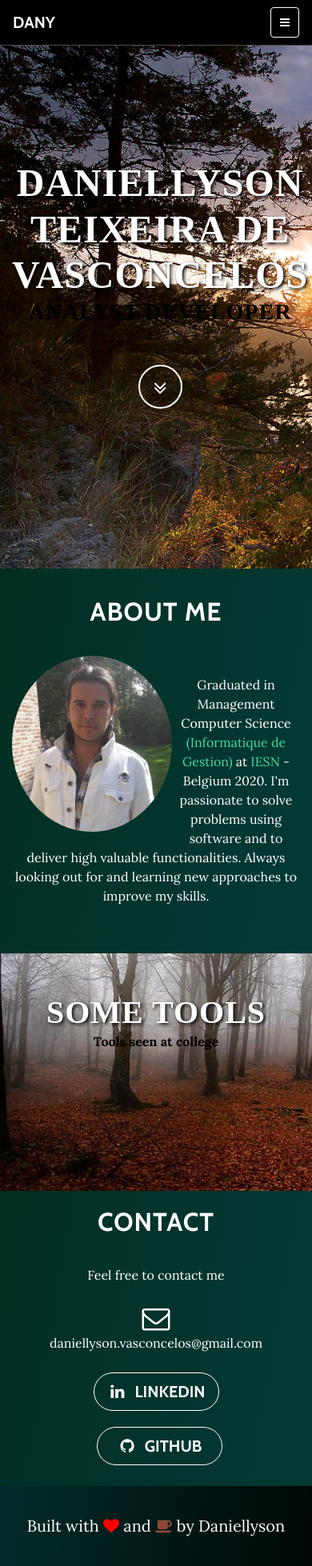
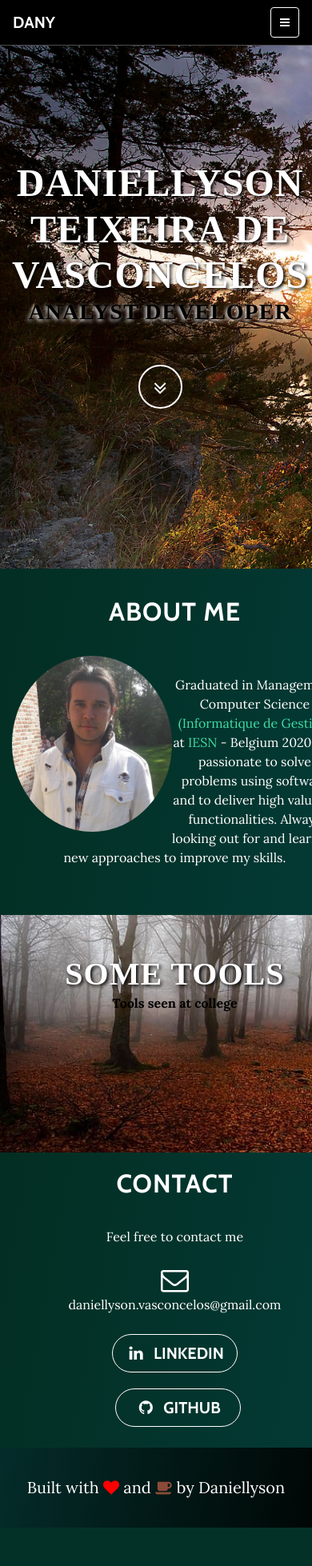
Before and after one commit to Daniellyson/dev, a PHP site: page / in a window 390 px wide; the page is wider, and only the part inside the window is pictured. Shown: that part at 80% size. After the commit the page ends 1910 px from the top of that part, so only its background shows below. Run offline with PHP 8.4, Linux system fonts and the light colour scheme.

Commit message:
phone size

```diff
--- a/assets/static/myStyle.css
+++ b/assets/static/myStyle.css
@@ -1,3 +1,9 @@
+@media only screen and (max-width: 600px) {
+    section {
+      width: 112%;
+    }
+}
+
 .me {
     font-size: 300%;
     margin: 0;
@@ -20,6 +26,7 @@ h3 {
     font-size: 175%;
     font-family: 'Times New Roman', Times, serif;
     color: black;
+    text-shadow: -2px 2px 5px white;
 }
 
 .intro-text {
@@ -82,6 +89,7 @@ footer{
 
 footer p {
     font-size: 125%;
+    width: 100%;
 }
 
 footer .fa-coffee {
```
